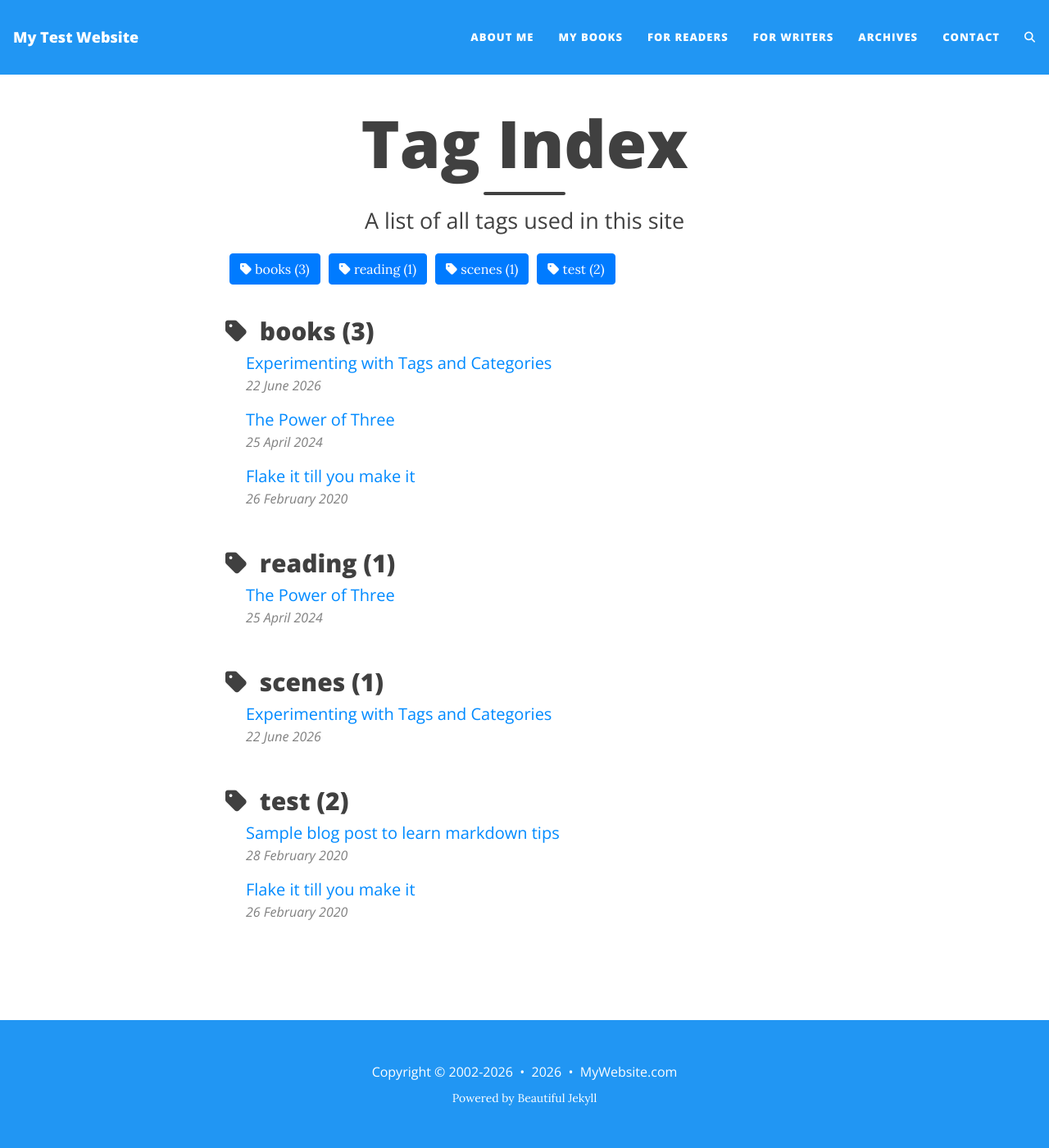
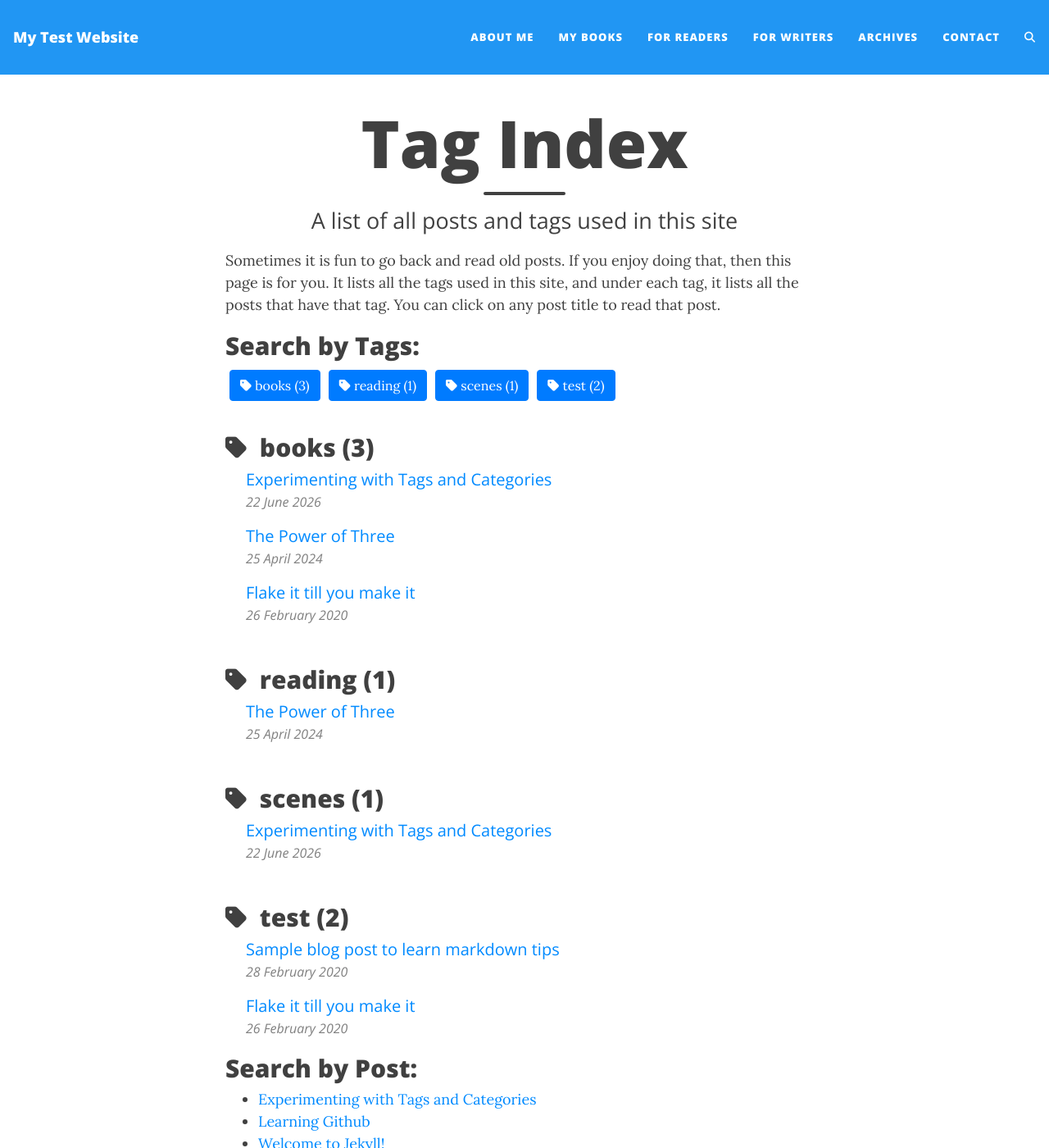
Before and after one commit to jd31122025-design/myblog, a Jekyll site: the page built from archives.html, in a window 1280 px wide and 1400 px high. Shown: the whole window at 82% size. Built offline with Jekyll 4.4.1, drawn with Linux system fonts in a browser that asks for light colours; comment, search, counter and statistics services are not loaded; some of the changed text lies outside the part shown.

Commit message:
adding archive page

```diff
--- a/_config.yml
+++ b/_config.yml
@@ -24,7 +24,7 @@ navbar-links:
   My Books: "my-books"
   For Readers: "for-readers"
   For Writers: "for-writers"
-  Archives: "tags"
+  Archives: "archives"
   Contact: "contact"
 
 ################
--- a/tags.html
+++ b/archives.html
@@ -1,8 +1,14 @@
 ---
 layout: page
 title: 'Tag Index'
-subtitle: A list of all tags used in this site
+subtitle: A list of all posts and tags used in this site
 ---
+
+Sometimes it is fun to go back and read old posts. If you enjoy doing that, then this page is for you.
+It lists all the tags used in this site, and under each tag, it lists all the posts that have that tag.
+You can click on any post title to read that post.
+
+<h2>Search by Tags:</h2>
 
 {% assign date_format = site.date_format | default: "%B %-d, %Y" %}
 
@@ -35,3 +41,13 @@ subtitle: A list of all tags used in this site
     </div>
 {%- endfor -%}
 </div>
+
+<h2>Search by Post:</h2>
+
+<ul>
+  {% for post in site.posts %}
+    <li>
+      <a href=".{{ post.url }}">{{ post.title }}</a>
+    </li>
+  {% endfor %}
+</ul>
```
